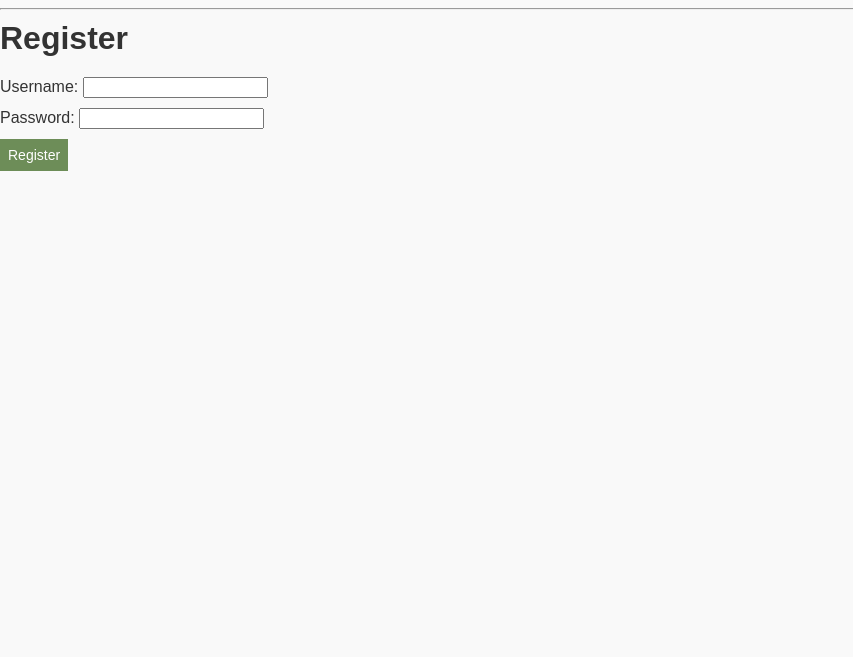
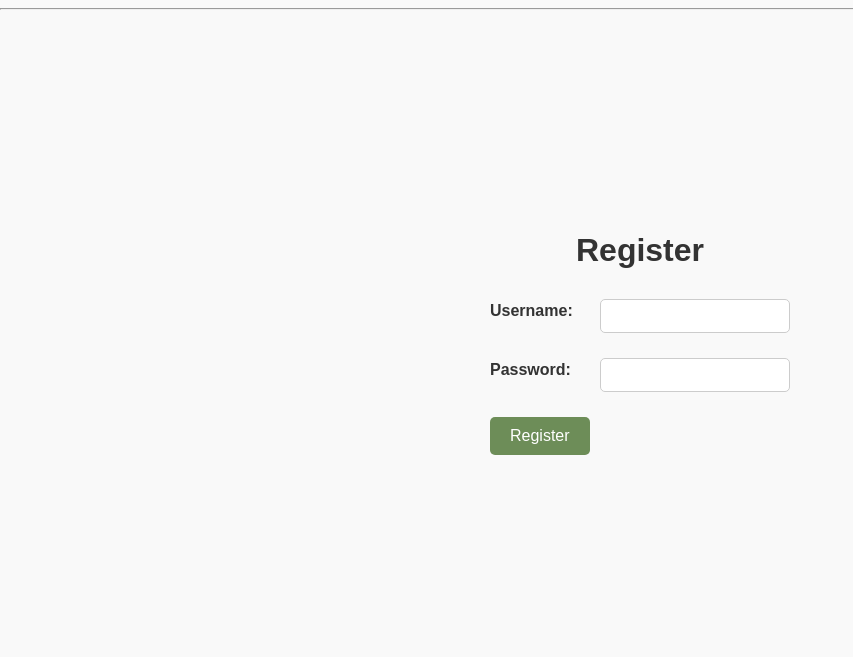
Before and after one commit to KVolguin/financetracker, a Flask app: page /register in a window 1280 px wide. Shown: the part 58-715 px from the top of the page, without its empty margins (0-853 px from the left). Run offline with Flask 3, Linux system fonts and the light colour scheme.

Commit message:
Final tweaks, finished readme, This is version 1.0

```diff
--- a/static/style.css
+++ b/static/style.css
@@ -208,3 +208,51 @@ nav a.active {
 .filter-form button, .filter-form a {
     margin-left: 10px; /* Add spacing for buttons */
 }
+
+.auth-container {
+    display: flex;
+    flex-direction: column;
+    justify-content: center; /* Center vertically */
+    align-items: center; /* Center horizontally */
+    min-height: 80vh; /* Full viewport height */
+    text-align: center; /* Center the h1 text */
+}
+
+.auth-container h1 {
+    margin-bottom: 20px; /* Space below the heading */
+}
+
+.auth-container form {
+    display: flex;
+    flex-direction: column;
+    gap: 15px; /* Space between form fields */
+    width: 300px; /* Fixed width for the form */
+}
+
+.auth-container label {
+    text-align: left; /* Align labels to the left */
+    font-weight: bold;
+}
+
+.auth-container input {
+    padding: 8px;
+    border: 1px solid #ccc;
+    border-radius: 5px;
+    font-size: 14px;
+    width: 100%;
+    box-sizing: border-box;
+}
+
+.auth-container button {
+    background-color: #6d8d58;
+    color: white;
+    border: none;
+    padding: 10px 20px;
+    cursor: pointer;
+    font-size: 16px;
+    border-radius: 5px;
+}
+
+.auth-container button:hover {
+    background-color: #2e6631;
+}
--- a/templates/register.html
+++ b/templates/register.html
@@ -3,12 +3,18 @@
 {% block title %}Register{% endblock %}
 
 {% block content %}
+<div class="auth-container">
     <h1>Register</h1>
     <form method="POST">
+        <div class="form-group">
             <label for="username">Username:</label>
-    <input type="text" name="username" required><br>
+            <input type="text" name="username" required>
+        </div>
+        <div class="form-group">
             <label for="password">Password:</label>
-    <input type="password" name="password" required><br>
+            <input type="password" name="password" required>
+        </div>
         <button type="submit">Register</button>
     </form>
+</div>
 {% endblock %}
```
Also changed, not shown: templates/login.html (+8 -2 lines), readme.md. Lines whose indentation alone changed are shown as unchanged.
